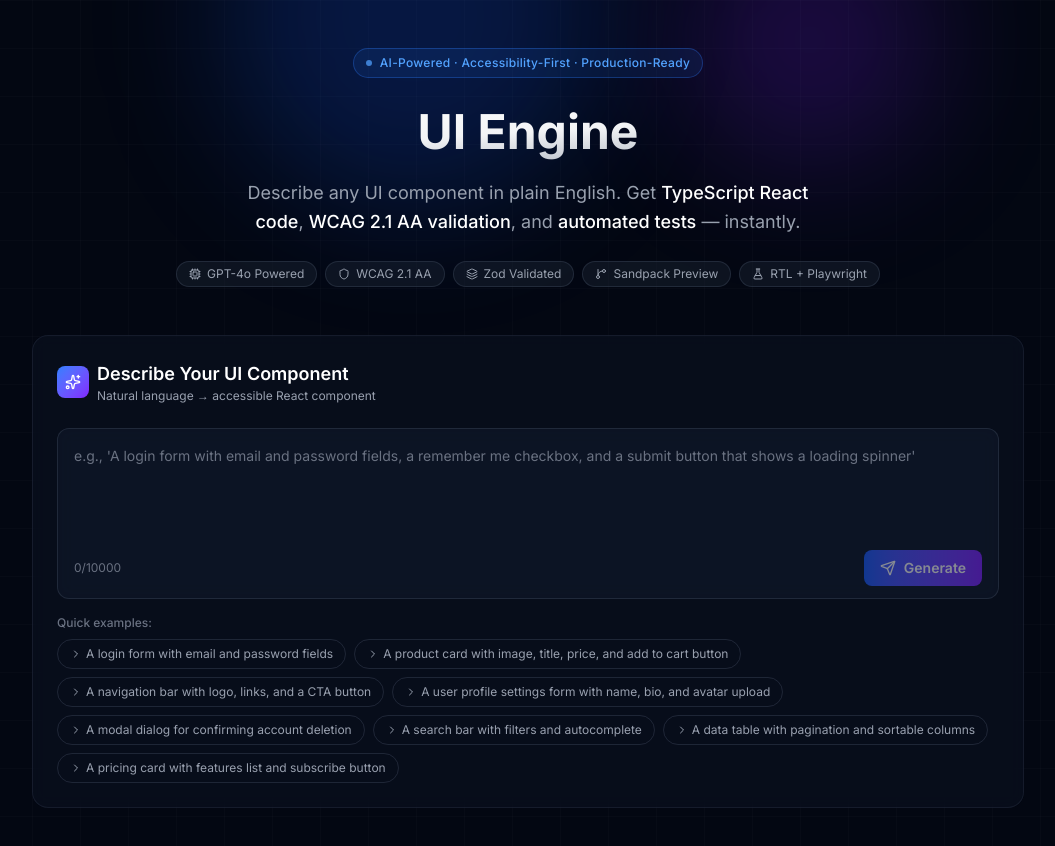
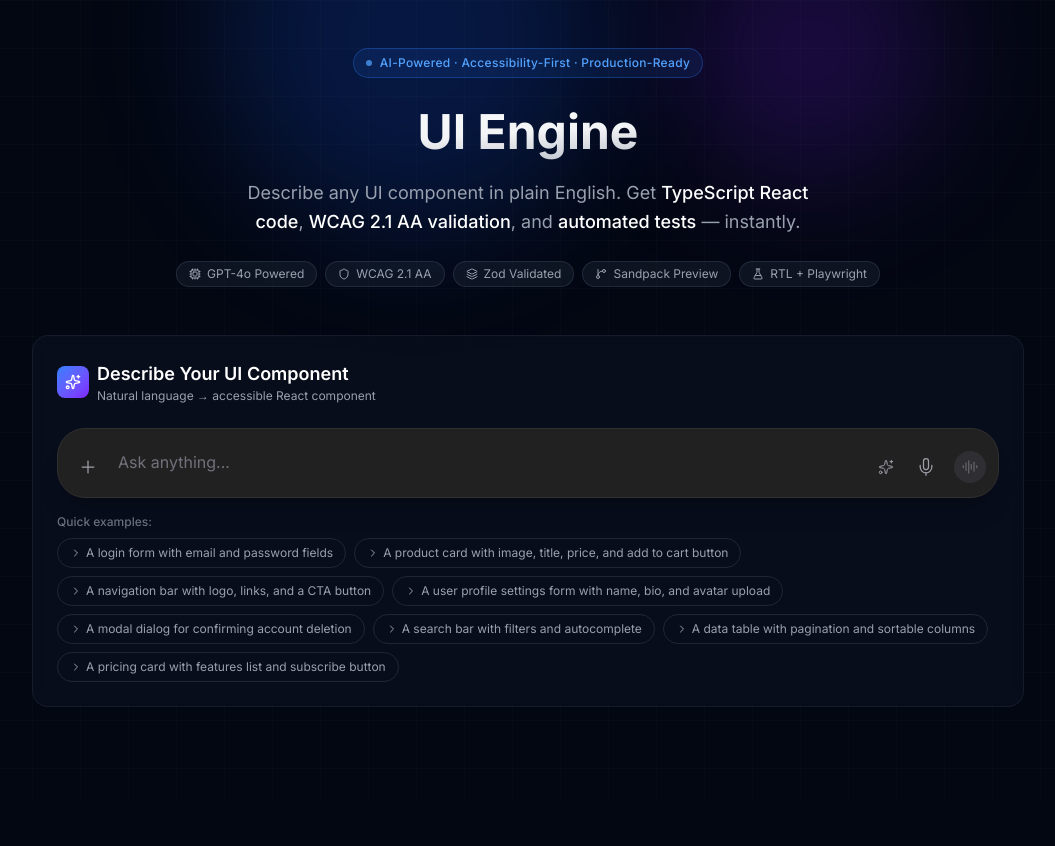
Before and after one commit to shekhargiri005-dotcom/AI-powered-accessibility-first-UI-engine, a Next.js app: page / in a window 1280 px wide. Shown: the top 846 px of the page, without its empty margins (112-1167 px from the left). After the commit the page ends 800 px from the top, so only its background shows below. Built offline with nearby package versions, Linux system fonts and the light colour scheme.

Commit message:
style: redesign main prompt input to match modern floating dark pill aesthetic with action toolbars

```diff
--- a/components/PromptInput.tsx
+++ b/components/PromptInput.tsx
@@ -1,7 +1,7 @@
 'use client';
 
 import React, { useState } from 'react';
-import { Sparkles, Send, Loader2, ChevronRight } from 'lucide-react';
+import { Sparkles, Send, Loader2, ChevronRight, Plus, Bot, Mic, AudioLines } from 'lucide-react';
 
 const EXAMPLE_PROMPTS = [
   'A login form with email and password fields',
@@ -56,28 +56,34 @@ export default function PromptInput({ onSubmit, isLoading }: PromptInputProps) {
         </div>
       </div>
 
-      <form onSubmit={handleSubmit} aria-label="UI component generation form">
+      <form onSubmit={handleSubmit} aria-label="UI component generation form" className="relative group">
         <div className={`
-          relative rounded-xl border transition-all duration-200
-          ${isFocused
-            ? 'border-blue-500/50 shadow-lg shadow-blue-500/10'
-            : 'border-gray-700/50'
-          }
-          bg-gray-900/60 backdrop-blur-sm
+          relative flex flex-col w-full min-h-[56px] transition-all duration-300
+          bg-[#212121] backdrop-blur-md border border-[#303030]
+          ${isFocused ? 'ring-1 ring-white/10 shadow-2xl' : 'hover:border-[#404040] shadow-xl'}
+          rounded-[28px] overflow-hidden
         `}>
-          <label htmlFor="component-prompt" className="sr-only">
-            Describe the UI component you want to generate
-          </label>
+
+          <div className="flex items-end px-2 py-2 w-full">
+            {/* Left Actions */}
+            <div className="flex items-center pr-2 pl-1 pb-1 gap-2">
+              <button type="button" className="p-2 text-zinc-400 hover:text-white hover:bg-white/10 rounded-full transition-colors focus:outline-none">
+                <Plus className="w-5 h-5 stroke-[1.5]" />
+              </button>
+            </div>
+
+            {/* Expanding Text Area */}
+            <div className="flex-1 relative pb-1">
                <textarea
                 id="component-prompt"
                 name="component-prompt"
-            rows={4}
+                rows={prompt.split('\\n').length > 3 ? 3 : prompt.split('\\n').length}
                 className="
-              w-full resize-none bg-transparent px-4 pt-4 pb-2 text-white
-              placeholder-gray-500 text-sm leading-relaxed
-              outline-none focus:outline-none rounded-xl
+                  w-full resize-none bg-transparent pt-3 pb-1 px-1 text-zinc-100
+                  placeholder-zinc-500 text-sm sm:text-base leading-relaxed
+                  outline-none focus:outline-none min-h-[40px] max-h-[200px] overflow-y-auto
                 "
-            placeholder="e.g., 'A login form with email and password fields, a remember me checkbox, and a submit button that shows a loading spinner'"
+                placeholder="Ask anything..."
                 value={prompt}
                 onChange={(e) => setPrompt(e.target.value)}
                 onFocus={() => setIsFocused(true)}
@@ -86,44 +92,54 @@ export default function PromptInput({ onSubmit, isLoading }: PromptInputProps) {
                 maxLength={maxChars + 100}
                 aria-label="Component description"
                 aria-required="true"
-            aria-describedby="char-count prompt-hint"
               />
+            </div>
 
-          <div className="flex items-center justify-between px-4 pb-3">
-            <span
-              id="char-count"
-              className={`text-xs ${isOverLimit ? 'text-red-400' : 'text-gray-500'}`}
-              aria-live="polite"
-              aria-label="Character count"
-            >
-              {charCount}/{maxChars}
-            </span>
+            {/* Right Actions & Submit */}
+            <div className="flex items-center pl-2 gap-1.5 pb-1 pr-1">
+
+              {/* Optional glowing dot (if active/processing) */}
+              {isLoading && (
+                <div className="w-2 h-2 rounded-full bg-emerald-500 mr-2 animate-pulse shadow-[0_0_8px_rgba(16,185,129,0.6)]"></div>
+              )}
+
+              <button type="button" className="p-2 text-zinc-400 hover:text-white hover:bg-white/10 rounded-full transition-colors focus:outline-none hidden sm:block">
+                <Sparkles className="w-4 h-4 stroke-[1.5]" />
+              </button>
+
+              <button type="button" className="p-2 text-zinc-400 hover:text-white hover:bg-white/10 rounded-full transition-colors focus:outline-none hidden sm:block">
+                <Mic className="w-5 h-5 stroke-[1.5]" />
+              </button>
 
               <button
                 type="submit"
-              disabled={!prompt.trim() || isLoading || isOverLimit}
+                disabled={(!prompt.trim() && !isLoading) || isOverLimit}
                 aria-label={isLoading ? 'Generating component, please wait' : 'Generate component'}
-              className="
-                flex items-center gap-2 px-4 py-2 rounded-lg text-sm font-semibold
-                bg-gradient-to-r from-blue-600 to-violet-600
-                hover:from-blue-500 hover:to-violet-500
-                disabled:opacity-50 disabled:cursor-not-allowed
-                transition-all duration-200 text-white
-                focus:outline-none focus:ring-2 focus:ring-blue-500 focus:ring-offset-2 focus:ring-offset-gray-900
-              "
+                className={`
+                  flex items-center justify-center w-8 h-8 rounded-full ml-1
+                  transition-all duration-200 focus:outline-none focus:ring-2 focus:ring-offset-2 focus:ring-offset-[#212121] focus:ring-white
+                  ${isLoading || !prompt.trim()
+                    ? 'bg-zinc-700 text-zinc-400 cursor-not-allowed opacity-50'
+                    : 'bg-white text-black hover:scale-105 active:scale-95 shadow-md'
+                  }
+                `}
               >
                 {isLoading ? (
-                <>
-                  <Loader2 className="w-4 h-4 animate-spin" aria-hidden="true" />
-                  <span>Generating...</span>
-                </>
+                  <Loader2 className="w-4 h-4 animate-spin text-white" aria-hidden="true" />
+                ) : prompt.trim() ? (
+                  <Send className="w-4 h-4 block ml-[2px]" aria-hidden="true" />
                 ) : (
-                <>
-                  <Send className="w-4 h-4" aria-hidden="true" />
-                  <span>Generate</span>
-                </>
+                  <AudioLines className="w-4 h-4" aria-hidden="true" />
                 )}
               </button>
+            </div>
+          </div>
+
+          {/* Character limit warning underneath */}
+          <div className={`overflow-hidden transition-all duration-300 ${isOverLimit ? 'h-6 opacity-100' : 'h-0 opacity-0'}`}>
+            <div className="text-xs text-red-400 text-right px-6 pb-2">
+              {charCount}/{maxChars}
+            </div>
           </div>
         </div>
 
```
Lines whose indentation alone changed are shown as unchanged.
